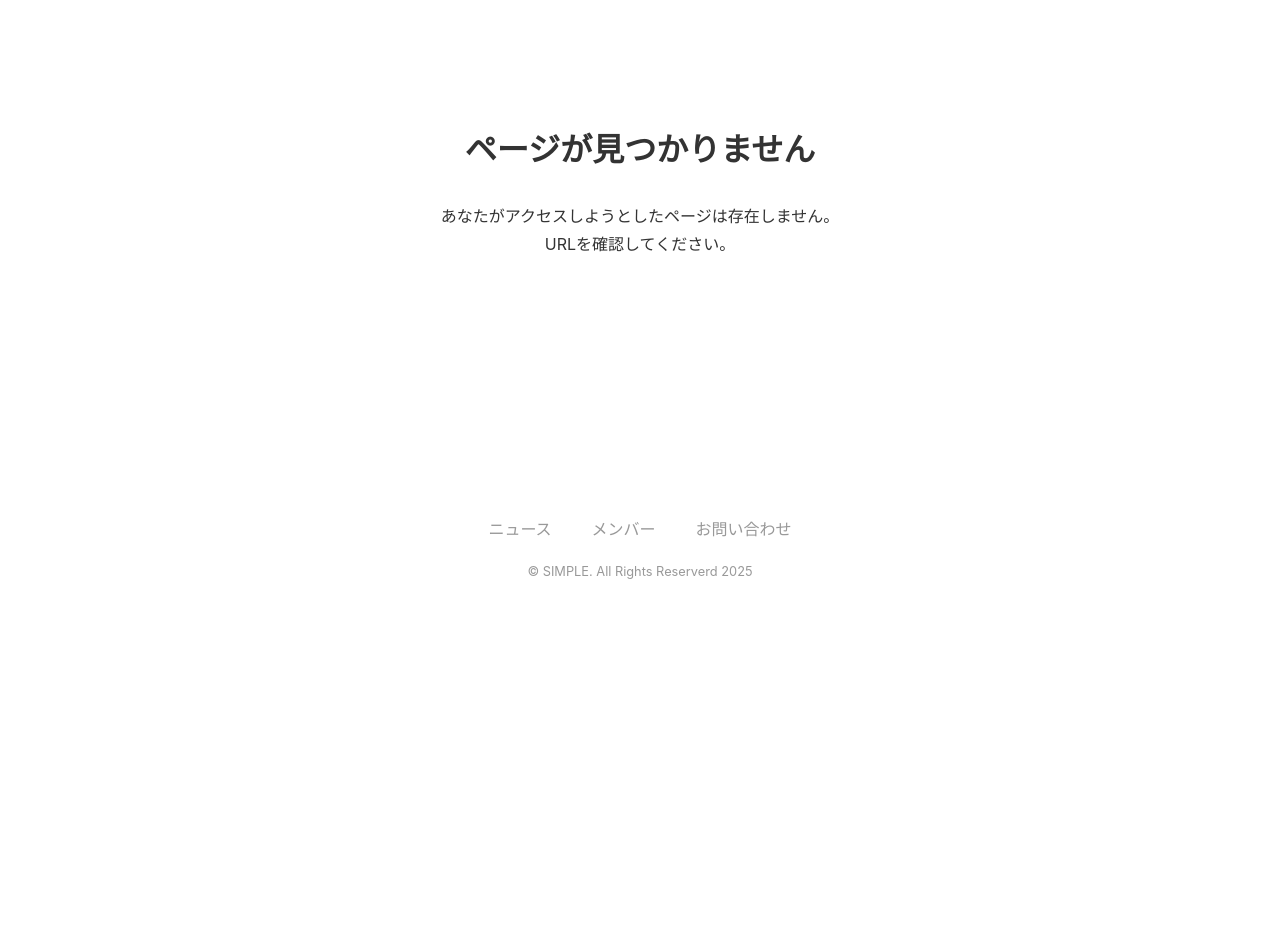
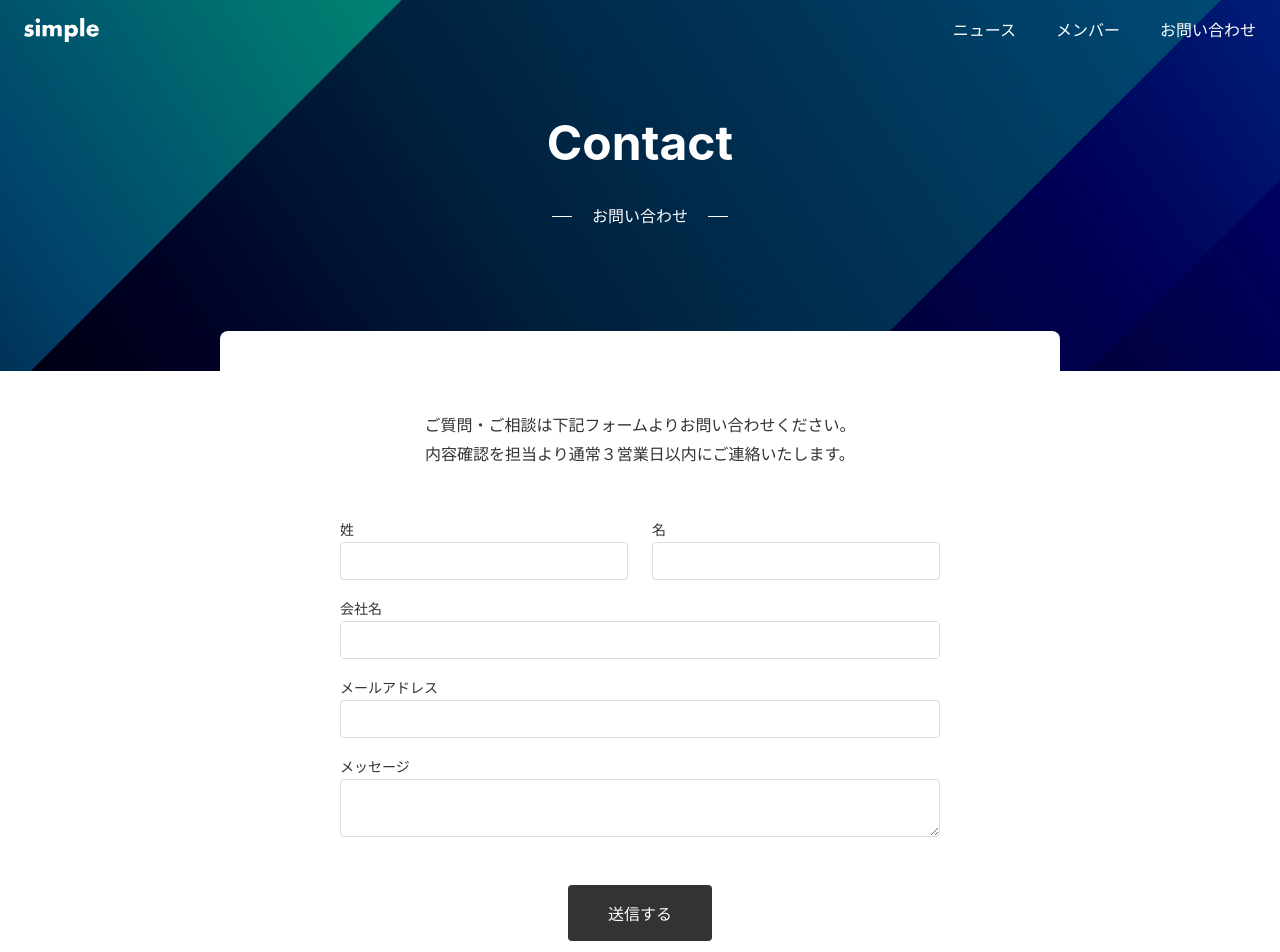
Before and after one commit to yama720/my-next-project, a Next.js app: page /contact in a window 1280 px wide. Before the commit this address had no page. Shown: the top 952 px of the page. Before the commit the page ends 800 px from the top, so only its background shows below. Built offline with nearby package versions, Linux system fonts and the light colour scheme.

Commit message:
9章まで完了

```diff
--- /dev/null
+++ b/app/_actions/contact.tsx
@@ -0,0 +1,60 @@
+'use server';
+
+function validateEmail(email: string) {
+  const pattern = /^[^\s@]+@[^\s@]+\.[^\s@]+$/;
+  return pattern.test(email);
+}
+
+export async function createContactData(_prevState: any, formData: FormData) {
+  const rawFormData = {
+    lastname: formData.get('lastname') as string,
+    firstname: formData.get('firstname') as string,
+    company: formData.get('company') as string,
+    email: formData.get('email') as string,
+    message: formData.get('message') as string,
+  };
+
+  if (!rawFormData.lastname) {
+    return {
+      status: 'error',
+      massage: '姓を入力してください',
+    };
+  }
+
+  if (!rawFormData.firstname) {
+    return {
+      status: 'error',
+      massage: '名を入力してください',
+    };
+  }
+
+  if (!rawFormData.company) {
+    return {
+      status: 'error',
+      massage: '会社名を入力してください',
+    };
+  }
+
+  if (!rawFormData.email) {
+    return {
+      status: 'error',
+      massage: 'メールアドレスを入力してください',
+    };
+  }
+
+  if (!validateEmail(rawFormData.email)) {
+    return {
+      status: 'error',
+      massage: 'メールアドレスの形式が誤っています',
+    };
+  }
+
+  if (!rawFormData.message) {
+    return {
+      status: 'error',
+      massage: 'メッセージを入力してください',
+    };
+  }
+
+  return { status: 'success', massage: 'OK' };
+}
--- /dev/null
+++ b/app/_components/ContactForm/ContactForm.module.css
@@ -0,0 +1,73 @@
+.form {
+  max-width: 600px;
+  margin: 0 auto;
+}
+
+.item {
+  display: flex;
+  flex-direction: column;
+  flex: 1;
+  padding: 8px 0;
+}
+
+.horizontal {
+  display: flex;
+  justify-content: flex-start;
+  align-items: center;
+  width: 100%;
+  gap: 24px;
+}
+
+.label {
+  font-size: 14px;
+}
+
+.textfield {
+  border: 1px solid var(--color-border);
+  padding: 8px;
+  border-radius: 4px;
+  line-height: 1.5;
+  width: 100%;
+}
+
+.textarea {
+  border: 1px solid var(--color-border);
+  padding: 8px;
+  border-radius: 4px;
+  line-height: 1.5;
+  width: 100%;
+}
+
+.actions {
+  text-align: center;
+  margin-top: 40px;
+}
+
+.button {
+  border: none;
+  background-color: var(--color-button-primary);
+  padding: 16px 40px;
+  font-size: 16px;
+  border-radius: 4px;
+  color: var(--color-text-unpainted);
+  cursor: pointer;
+}
+
+.success {
+  background-color: var(--color-bg-sub);
+  text-align: center;
+  padding: 40px;
+  border-radius: var(--border-radius);
+}
+
+.error {
+  color: var(--color-text-error);
+  font-size: 14px;
+  margin-bottom: 8px;
+}
+
+@media (max-width: 640px) {
+  .success {
+    text-align: left;
+  }
+}
--- /dev/null
+++ b/app/_components/ContactForm/ContactForm.tsx
@@ -0,0 +1,86 @@
+'use client';
+
+import { createContactData } from '@/app/_actions/contact';
+import { useFormState } from 'react-dom';
+import styles from './ContactForm.module.css';
+
+const initialState = {
+  status: '',
+  message: '',
+};
+
+export default function ContactForm() {
+  const [state, formAction] = useFormState(createContactData, initialState);
+  console.log(state);
+  if (state.status === 'success') {
+    return (
+      <p className={styles.success}>
+        お問い合わせいただき、ありがとうございます。
+        <br />
+        お返事まで今しばらくお待ちください。
+      </p>
+    );
+  }
+  return (
+    <form className={styles.form} action={formAction}>
+      <div className={styles.horizontal}>
+        <div className={styles.item}>
+          <label className={styles.label} htmlFor="lastname">
+            姓
+          </label>
+          <input
+            className={styles.textfield}
+            type="text"
+            id="lastname"
+            name="lastname"
+          />
+        </div>
+        <div className={styles.item}>
+          <label className={styles.label} htmlFor="firstname">
+            名
+          </label>
+          <input
+            className={styles.textfield}
+            type="text"
+            id="firstname"
+            name="firstname"
+          />
+        </div>
+      </div>
+      <div className={styles.item}>
+        <label className={styles.label} htmlFor="company">
+          会社名
+        </label>
+        <input
+          className={styles.textfield}
+          type="text"
+          id="company"
+          name="company"
+        />
+      </div>
+      <div className={styles.item}>
+        <label className={styles.label} htmlFor="email">
+          メールアドレス
+        </label>
+        <input
+          className={styles.textfield}
+          type="text"
+          id="email"
+          name="email"
+        />
+      </div>
+      <div className={styles.item}>
+        <label className={styles.label} htmlFor="message">
+          メッセージ
+        </label>
+        <textarea className={styles.textarea} id="message" name="message" />
+      </div>
+      <div className={styles.actions}>
+        {state.status === 'error' && (
+          <p className={styles.error}>{state.message}</p>
+        )}
+        <input type="submit" value="送信する" className={styles.button} />
+      </div>
+    </form>
+  );
+}
--- /dev/null
+++ b/app/contact/layout.tsx
@@ -0,0 +1,15 @@
+import Hero from '../_components/Hero/Hero';
+import Sheet from '../_components/Sheet/Sheet';
+
+type Props = {
+  children: React.ReactNode;
+};
+
+export default function RootLayout({ children }: Props) {
+  return (
+    <>
+      <Hero title="Contact" sub="お問い合わせ" />
+      <Sheet>{children}</Sheet>
+    </>
+  );
+}
--- /dev/null
+++ b/app/contact/page.module.css
@@ -0,0 +1,10 @@
+.text {
+  text-align: center;
+  margin-bottom: 40px;
+}
+
+@media (max-width: 640px) {
+  .text {
+    text-align: left;
+  }
+}
--- /dev/null
+++ b/app/contact/page.tsx
@@ -0,0 +1,18 @@
+import ContactForm from '../_components/ContactForm/ContactForm';
+import styles from './page.module.css';
+
+import React from 'react';
+
+export default function Page() {
+  return (
+    <div className={styles.container}>
+      <p className={styles.text}>
+        ご質問・ご相談は下記フォームよりお問い合わせください。
+        <br />
+        内容確認を担当より通常３営業日以内にご連絡いたします。
+      </p>
+
+      <ContactForm />
+    </div>
+  );
+}
```
